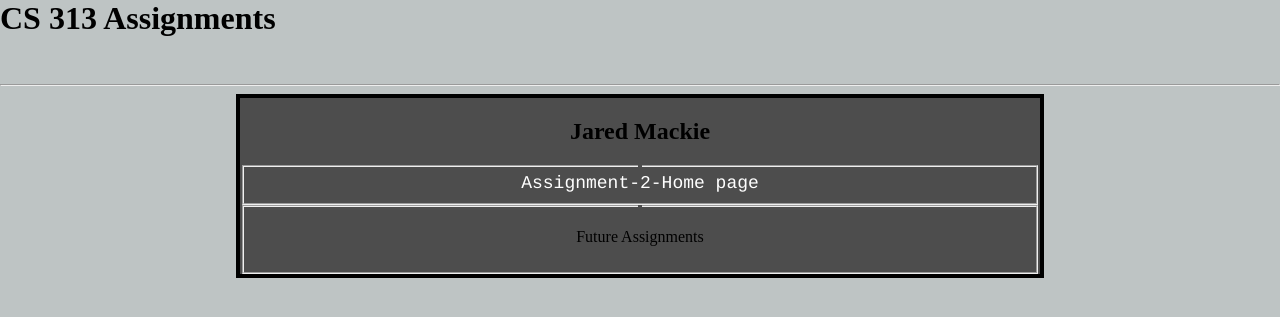
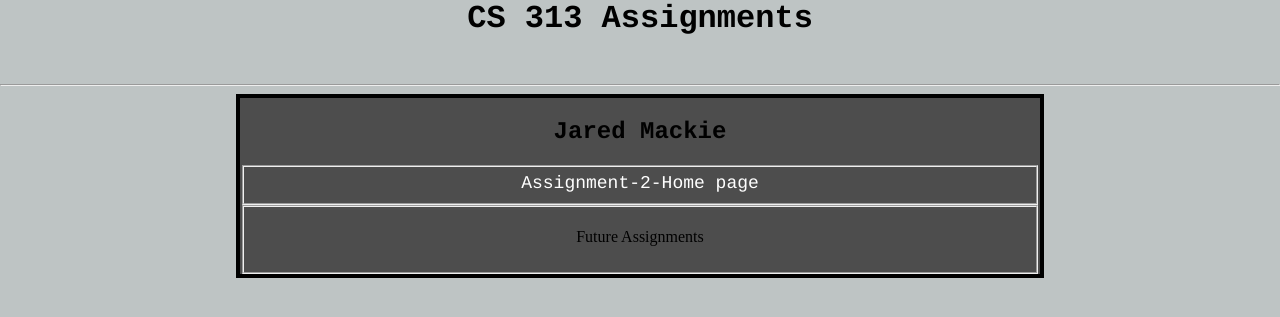
Before and after one commit to jmackie6/budget_program, a PHP site: page / in a window 1280 px wide. Shown: the top 317 px of the page. Run offline with PHP 8.4, Linux system fonts and the light colour scheme.

Commit message:
do I need to change this

```diff
--- a/index.css
+++ b/index.css
@@ -5,14 +5,14 @@ body
 }
 h1.title
 {
-       color: white;
+
        margin-center: 20px;
        text-align: center;
        font-family: courier;
 }
 h2.title
 {
-       color: white;
+
        text-align: center;
        font-family: courier;
 }
--- a/index.html
+++ b/index.html
@@ -4,14 +4,14 @@
 		<link rel="stylesheet" type="text/css" href="index.css">
 	</header>
 	<body>
-		<h1>CS 313 Assignments</h1></br>
+		<h1 class="title">CS 313 Assignments</h1></br>
 
       <hr>
 
            <div>
-           	<h2>Jared Mackie</h2>
+           	<h2 class="title">Jared Mackie</h2>
                <fieldset>
-                   <legend></legend>
+
 
 
                             <a href= "homePage.html" class="button">
@@ -20,7 +20,7 @@
 
                </fieldset>
                <fieldset>
-                   <legend></legend>
+
 
 
                             <p> Future Assignments </p>
```
